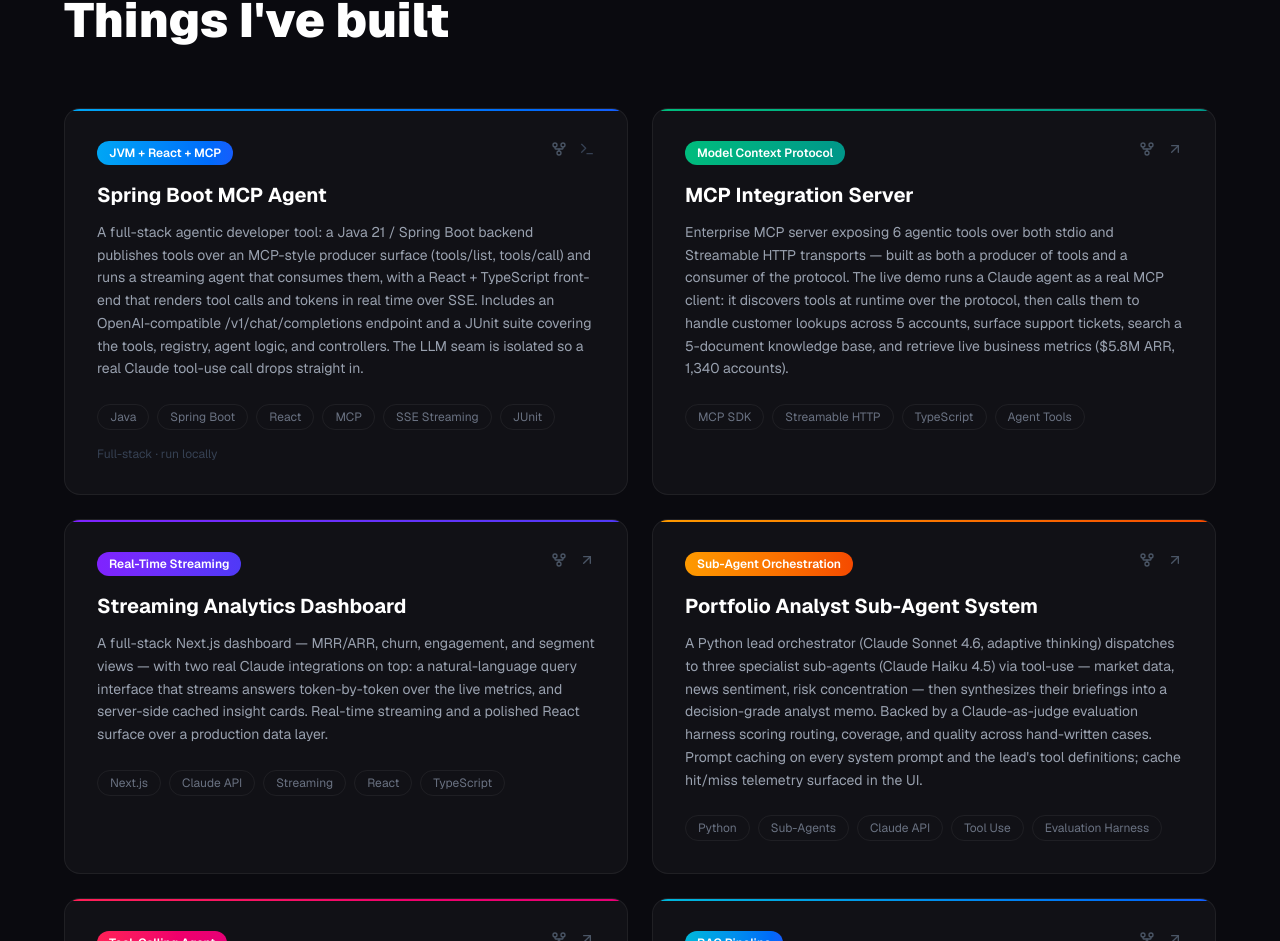
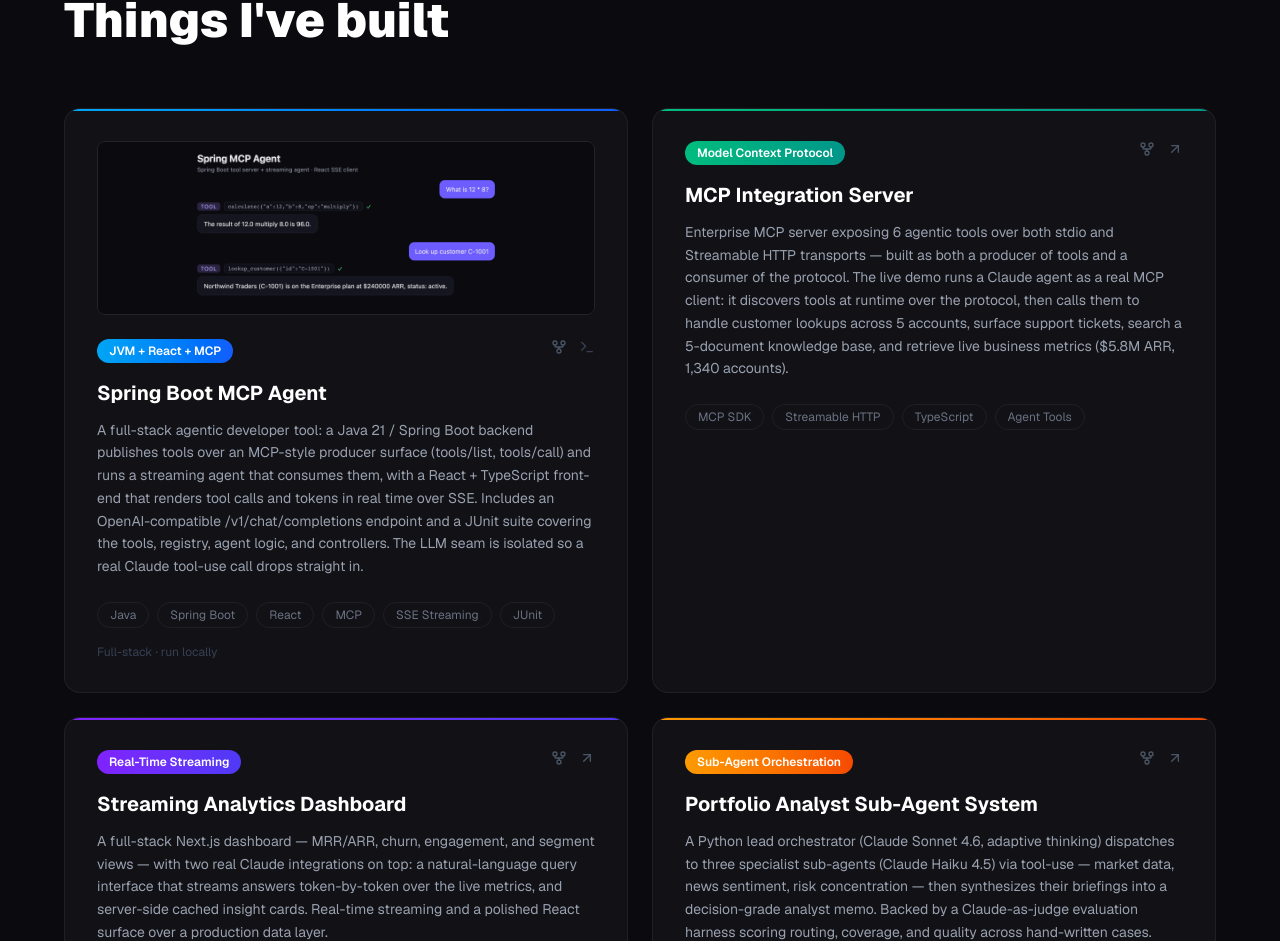
Before and after one commit to Gramman87/portfolio, a Next.js app: page / in a window 1280 px wide. Shown: the part 2906-3847 px from the top of the page. Built offline with nearby package versions, Linux system fonts and the light colour scheme.

Commit message:
Add live screenshot to Spring Boot MCP Agent card
Capture the running app (calculate + lookup_customer tool calls with streamed
answers) and render it as a banner at the top of the lead project card via a
typed optional image field.

```diff
--- a/components/Projects.tsx
+++ b/components/Projects.tsx
@@ -1,3 +1,4 @@
+import Image from "next/image";
 import { projects } from "@/lib/content";
 import { ArrowUpRight, Terminal, GitFork } from "lucide-react";
 
@@ -22,6 +23,15 @@
               <div className={`absolute -top-16 -right-16 w-48 h-48 bg-gradient-to-br ${p.color} opacity-0 group-hover:opacity-10 rounded-full blur-2xl transition-opacity duration-500`} />
 
               <div className="relative">
+                {p.image && (
+                  <Image
+                    src={p.image}
+                    alt={`${p.title} — live screenshot`}
+                    width={2240}
+                    height={776}
+                    className="w-full h-auto rounded-lg border border-white/[0.08] mb-6"
+                  />
+                )}
                 <div className="flex items-start justify-between mb-4">
                   <span className={`text-xs font-semibold px-3 py-1 rounded-full bg-gradient-to-r ${p.color} text-white`}>
                     {p.highlight}
--- a/lib/content.ts
+++ b/lib/content.ts
@@ -1,4 +1,15 @@
-export const projects = [
+type Project = {
+  title: string;
+  description: string;
+  tags: string[];
+  color: string;
+  highlight: string;
+  link: string | null;
+  github: string | null;
+  image?: string;
+};
+
+export const projects: Project[] = [
   {
     title: "Spring Boot MCP Agent",
     description:
@@ -8,6 +19,7 @@
     highlight: "JVM + React + MCP",
     link: null,
     github: "https://github.com/Gramman87/spring-mcp-agent",
+    image: "/spring-mcp-agent.png",
   },
   {
     title: "MCP Integration Server",
```
Also changed, not shown: public/spring-mcp-agent.png (added).
